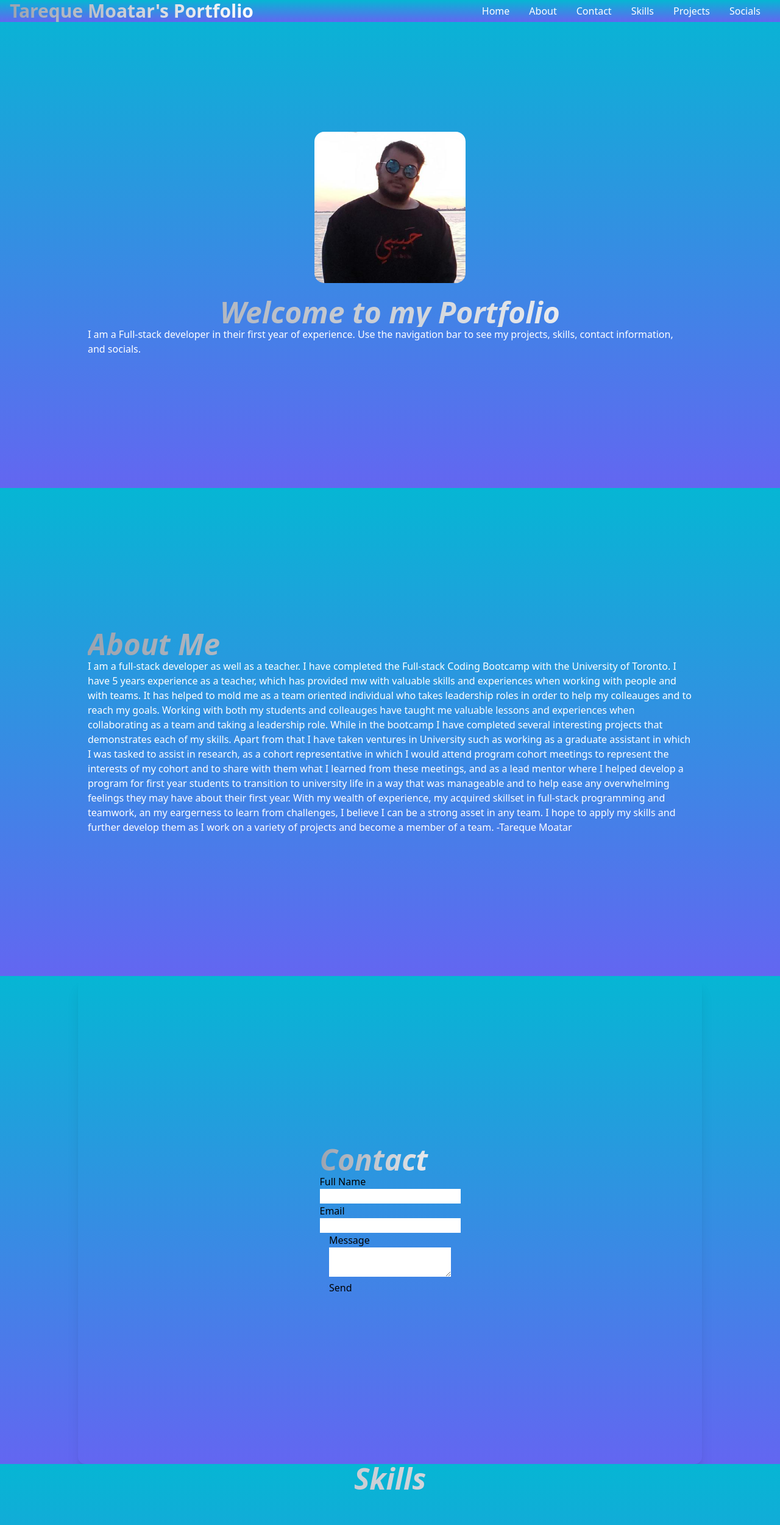
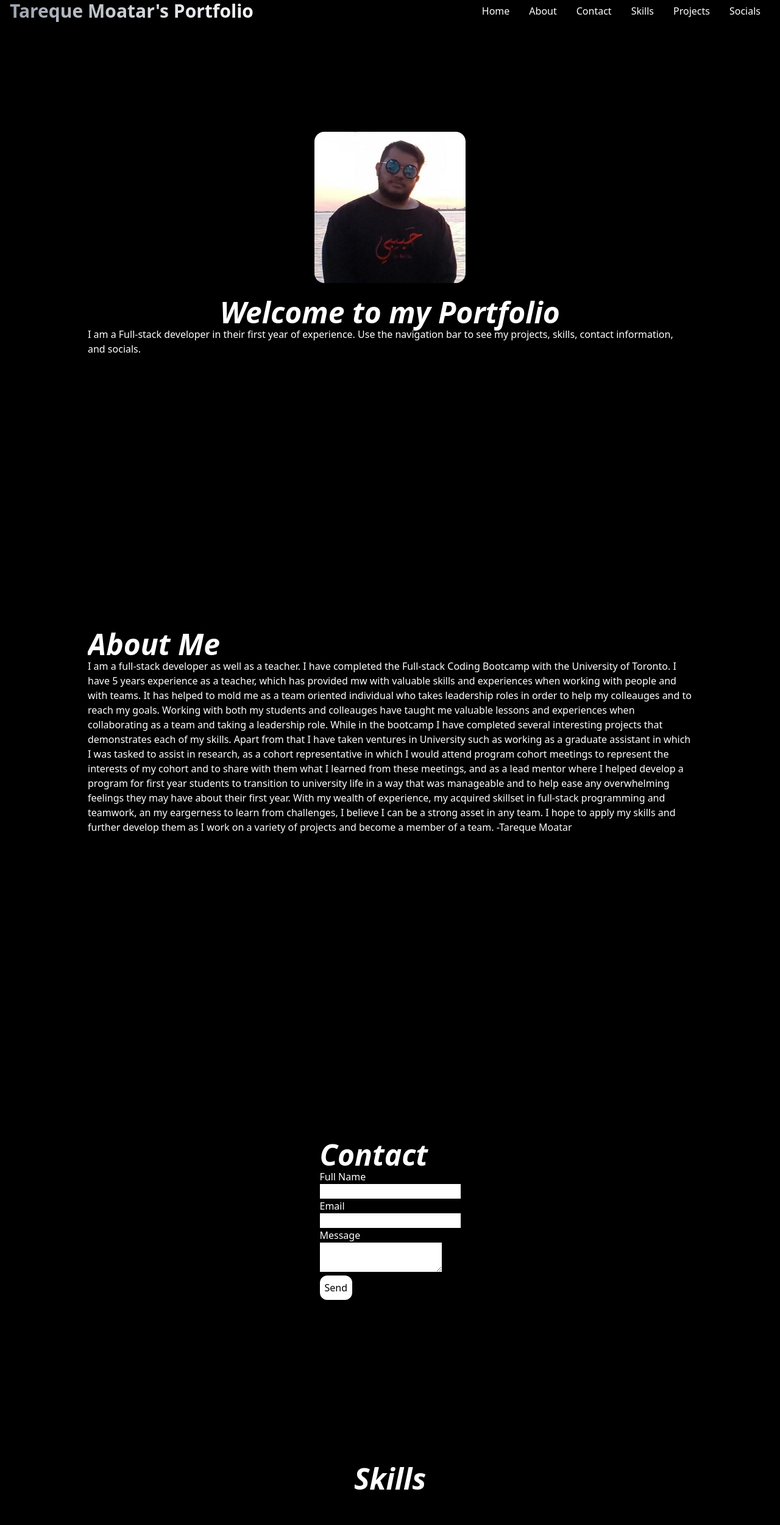
Before and after one commit to tarequem/react-portfolio, a React (Create React App) app: page / in a window 1280 px wide. Shown: the top 2500 px of the page at 61% size. Built offline with nearby package versions, Linux system fonts and the light colour scheme.

Commit message:
updated colours

```diff
--- a/src/components/About.js
+++ b/src/components/About.js
@@ -3,10 +3,10 @@ import React from "react";
 export default function About() {
 
     return(
-        <section name="about" className="h-screen w-full bg-gradient-to-b from-cyan-500 to-indigo-500">
+        <section name="about" className="h-screen w-full bg-black">
             <div className="max-w-screen-lg mx-auto flex flex-col items-left justify-center h-full px-4 md:flex-col">
                 <div>
-                    <h1 className="italic font-extrabold text-transparent text-5xl bg-clip-text bg-gradient-to-r from-gray-400 to-white">
+                    <h1 className="italic font-extrabold text-transparent text-5xl bg-clip-text bg-white">
                         About Me
                     </h1>
                 </div>
--- a/src/components/Contact.js
+++ b/src/components/Contact.js
@@ -15,25 +15,23 @@ export default function Contact() {
         });
     };
     return (
-        <section name="contact" className="h-screen w-full bg-gradient-to-b from-cyan-500 to-indigo-500 items-center">
+        <section name="contact" className="h-screen w-full bg-black items-center">
             <form ref={form} onSubmit={sendEmail} className="rounded-xl shadow-xl max-w-screen-lg mx-auto flex flex-col items-center justify-center h-full px-4 md:flex-col">
                 <div className="formWord">
-                    <h1 className="italic font-extrabold text-transparent text-5xl bg-clip-text bg-gradient-to-r from-gray-400 to-white">Contact</h1>
-                    <span>Full Name</span>
+                    <h1 className="italic font-extrabold text-transparent text-5xl bg-clip-text bg-white">Contact</h1>
+                    <span className="text-white">Full Name</span>
                     <br />
                     <input className="input100" type="text" name="user_name" required />
                     <br />
-                    <span>Email</span>
+                    <span className="text-white">Email</span>
                     <br />
                     <input className="input100" type="text" name="user_email" required />
                     <br />
-                </div>
-                <div className="formWord">
-                    <span>Message</span>
+                    <span className="text-white">Message</span>
                     <br />
                     <textarea name="message" />
                     <br />
-                    <input type="submit" value="Send" />
+                    <button type="submit" className="bg-white rounded-xl p-2">Send</button>
                 </div>
             </form>
         </section>
--- a/src/components/Header.js
+++ b/src/components/Header.js
@@ -33,7 +33,7 @@ export default function Header() {
     ];
     //change the tailwind styling below
     return(
-        <section name="navigation" className="flex justify-between items-center w-full h20 px-4 text-white bg-gradient-to-b from-cyan-500 to-indigo-500 fixed">
+        <section name="navigation" className="flex justify-between items-center w-full h20 px-4 text-white bg-black fixed">
             <div>
                 <h1 className="font-extrabold text-transparent text-3xl bg-clip-text bg-gradient-to-r from-gray-400 to-white">Tareque Moatar's Portfolio</h1>
             </div>
--- a/src/components/Home.js
+++ b/src/components/Home.js
@@ -4,7 +4,7 @@ import Profile from "../assets/profile.png"
 export default function Home() {
 
     return(
-        <section name="home" className="h-screen w-full bg-gradient-to-b from-cyan-500 to-indigo-500">
+        <section name="home" className="h-screen w-full bg-black">
             <div className="max-w-screen-lg mx-auto flex flex-col items-left justify-center h-full px-4 md:flex-col ">
                 <img
                 src={Profile}
@@ -12,7 +12,7 @@ export default function Home() {
                 className="rounded-2xl mx-auto w-2/3 md:w-1/4"
                 />
                 <br />
-                <h1 className="italic font-extrabold text-transparent text-center text-5xl bg-clip-text bg-gradient-to-r from-gray-400 to-white">
+                <h1 className="italic font-extrabold text-transparent text-center text-5xl bg-clip-text text-white">
                 Welcome to my Portfolio
                 </h1>
                 <p className="text-white">
--- a/src/components/Projects.js
+++ b/src/components/Projects.js
@@ -76,19 +76,20 @@ export default function Projects() {
         // },
     ]
     return(
-        <section name="projects" className="h-screen w-full bg-gradient-to-b from-cyan-500 to-indigo-500">
-            <div className="mx-auto flex flex-col items-left justify-center h-full px-4 md:flex-col ">
+        <section name="projects" className="h-screen w-full bg-black">
+            <div className="mx-auto flex flex-col justify-center h-full px-4 md:flex-col ">
                 <div className="text-center">
-                    <h1 className="italic font-extrabold text-transparent text-5xl bg-clip-text bg-gradient-to-r from-gray-400 to-white">
+                    <h1 className="italic font-extrabold text-transparent text-5xl bg-clip-text bg-white">
                         My Previous Work
                     </h1>
                     <h2 className="text-white">Click on the image to view repository</h2>
+                    <br />
                 </div>
                 <div className="grid md:grid-cols-3 gap-5 px-12">
                     {projects.map(({ id, title, src, desc, alt, repository }) => (
-                        <div key={id} className="w-3/4 rounded-xl shadow-xl shadow-gray-300 border-zinc-400">
-                            <h4 className="italic font-extrabold text-transparent text-1xl bg-clip-text text-black">{title}</h4>
-                            <a href={repository}><img className="bg-contain bg-center hover:scale-110 duration-75" src={src} alt={alt} /></a>
+                        <div key={id} className="w-3/4 rounded-xl shadow-md shadow-gray-300 border-zinc-400">
+                            <h4 className="italic font-extrabold text-transparent text-1xl bg-clip-text text-white text-center">{title}</h4>
+                            <a href={repository}><img className="object-cover h-48 w-96 bg-contain hover:scale-110 duration-75" src={src} alt={alt} /></a>
                             <p className="text-m text-white">{desc}</p>
                         </div>
                     ))}
--- a/src/components/Skills.js
+++ b/src/components/Skills.js
@@ -72,9 +72,9 @@ export default function Skills() {
         },
     ]
     return(
-        <section name="skills" className="h-screen w-full bg-gradient-to-b from-cyan-500 to-indigo-500 items-center">
+        <section name="skills" className="h-screen w-full bg-black items-center">
             <div className="text-center">
-                <h1 className="italic font-extrabold text-transparent text-5xl bg-clip-text bg-gradient-to-r from-gray-400 to-white">Skills</h1>
+                <h1 className="italic font-extrabold text-transparent text-5xl bg-clip-text bg-white">Skills</h1>
             </div>
             <div className="max-w-screen-lg mx-auto items-center h-full grid md:grid-cols-4 gap-3">
                 {skills.map(({ id, src, alt, label }) => (
--- a/src/components/Socials.js
+++ b/src/components/Socials.js
@@ -28,7 +28,7 @@ export default function Socials() {
         },
     ];
     return(
-        <section name="socials" className="relative flex justify-center sm:h-15 h20 px-4 text-white bg-gradient-to-b from-cyan-500 to-indigo-500">
+        <section name="socials" className="relative flex justify-center sm:h-15 h20 px-4 text-white bg-black">
                         <ul className="flex flex-row">
                             {links.map(({ id, child, href }) => (
                                 <li className="m-1" key={id}>
```
Also changed, not shown: package.json (+4 -7 lines), 1 other file (tests, documents, lock files or other folders).
